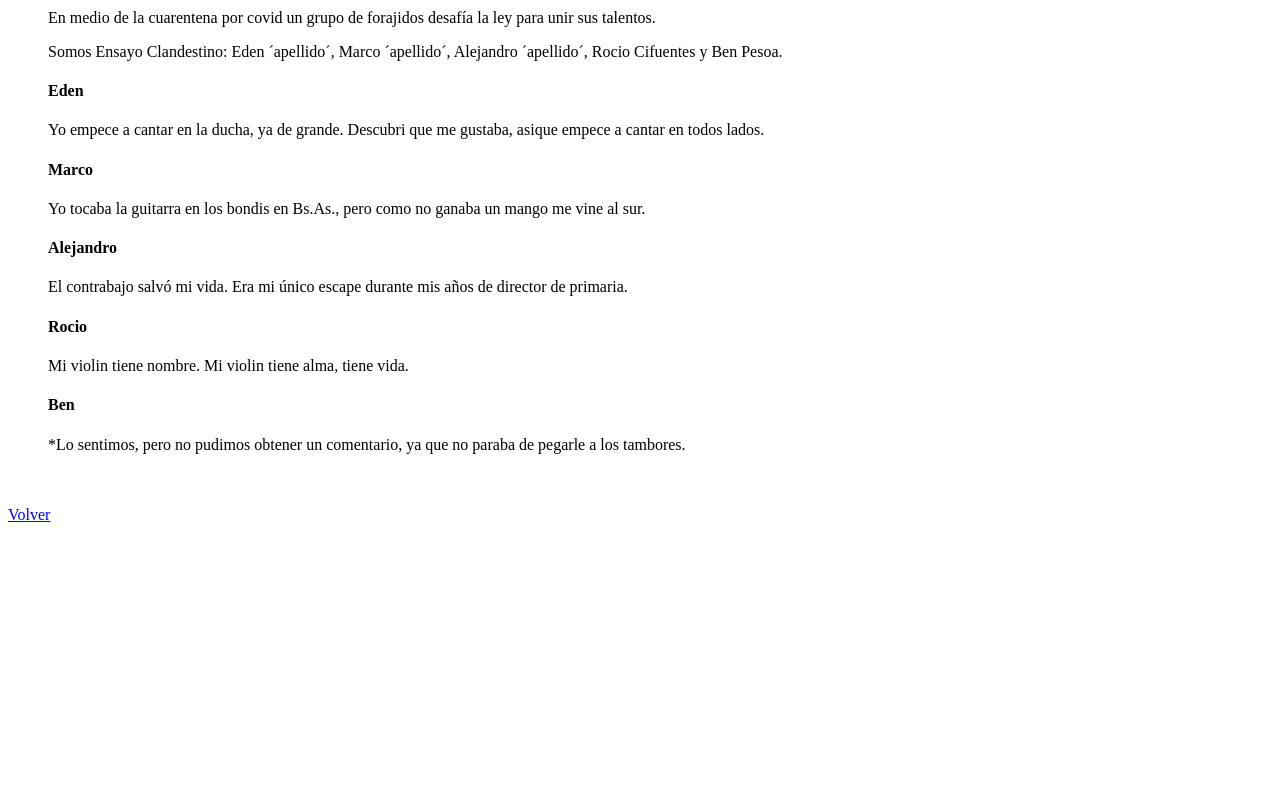
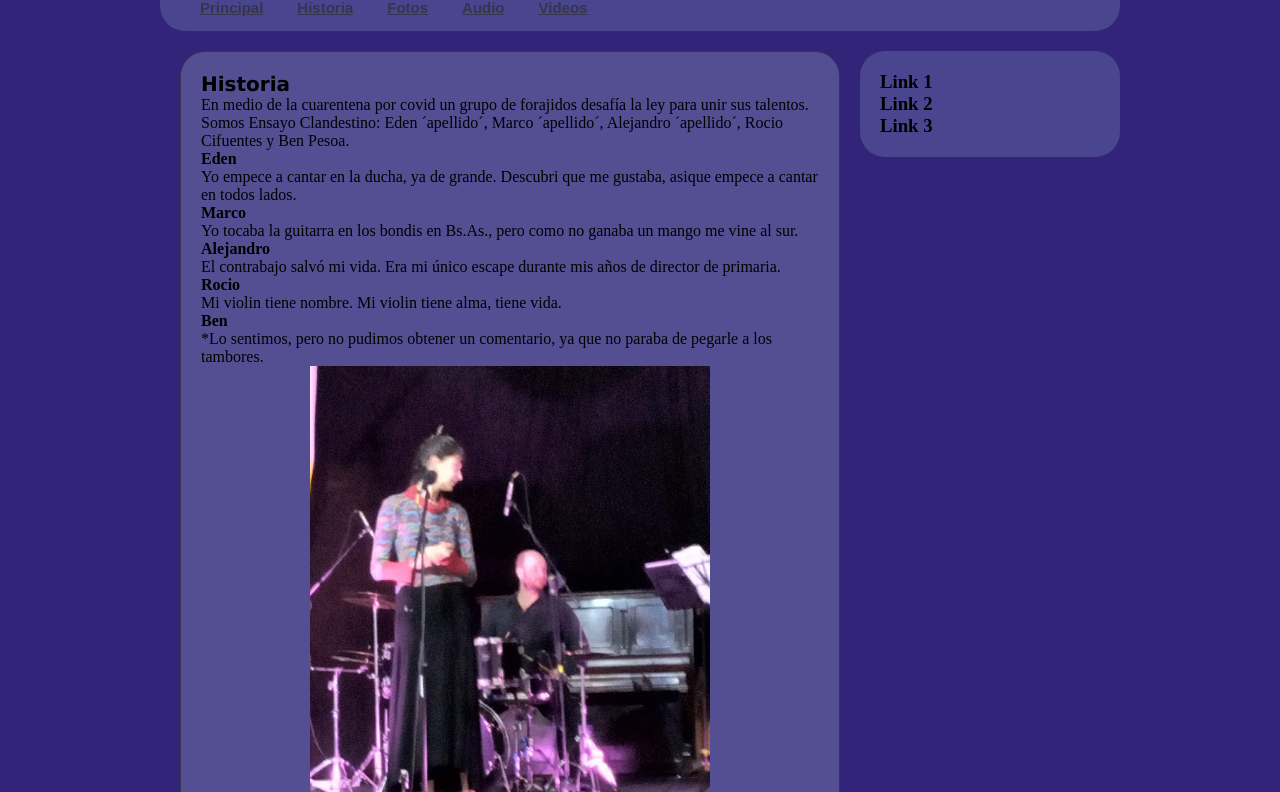
Before and after one commit to BenPesoa/Clandestino, a plain HTML site: page historia.html in a window 1280 px wide. Shown: the part 97-889 px from the top of the page. Before the commit the page ends 800 px from the top, so only its background shows below. Drawn offline with Linux system fonts and the light colour scheme.

Commit message:
Update historia.html

```diff
--- a/historia.html
+++ b/historia.html
@@ -1,10 +1,28 @@
-<html>
+<!doctype html>
+	<html lang="es">
 		<head>
-		<title> Historia </title>
-		<link rel="stylesheet" type="text/css" href="estiloec.css">
+			<meta charset="utf-8"/>
+			<title> Ensayo Clandestino - Sitio Oficial </title>
+			<link rel="stylesheet" href="estilo.css">
 		</head>
 		<body>
-		<br>
+		<div id="group">
+			<header id="header">
+				<h1>Ensayo Clandestino</h1>
+			</header>
+			<nav id="menu">
+				<ul>
+					<li><a href="index.html">Principal</a></li>
+					<li><a href="historia.html">Historia</a></li>
+					<li><a href="fotos.html">Fotos</a></li>
+					<li><a href="audio.html">Audio</a></li>
+					<li><a href="videos.html">Videos</a></li>
+				</ul>
+			</nav>
+			<section id="section">
+				<article>
+					<header>
+						<hgroup>
 							<h1> Historia </h1>
 							<blockquote>
 								<p> En medio de la cuarentena por covid un grupo de forajidos desafía la ley para unir sus talentos. </p>
@@ -20,8 +38,21 @@
 								<h4>Ben</h4>
 								<p>*Lo sentimos, pero no pudimos obtener un comentario, ya que no paraba de pegarle a los tambores.<p>
 							</blockquote>
-		<br>
-		<br>
-		<a href="index.html"> Volver <a>
+					<figure>
+						<center>
+						<img src="media/img2.jpg" width="400px">
+						</center>
+					</figure>
+				</article>
+			</section>
+			<aside id="aside">
+				<h3>Link 1</h3>
+				<h3>Link 2</h3>
+				<h3>Link 3</h3>
+			</aside>
+			<footer id="footer">
+				<p><small>Design by Ben Pesoa 2021</small></p>
+			</footer>
+		</div>
 		</body>
 	</html>
```
Lines whose indentation alone changed are shown as unchanged.
